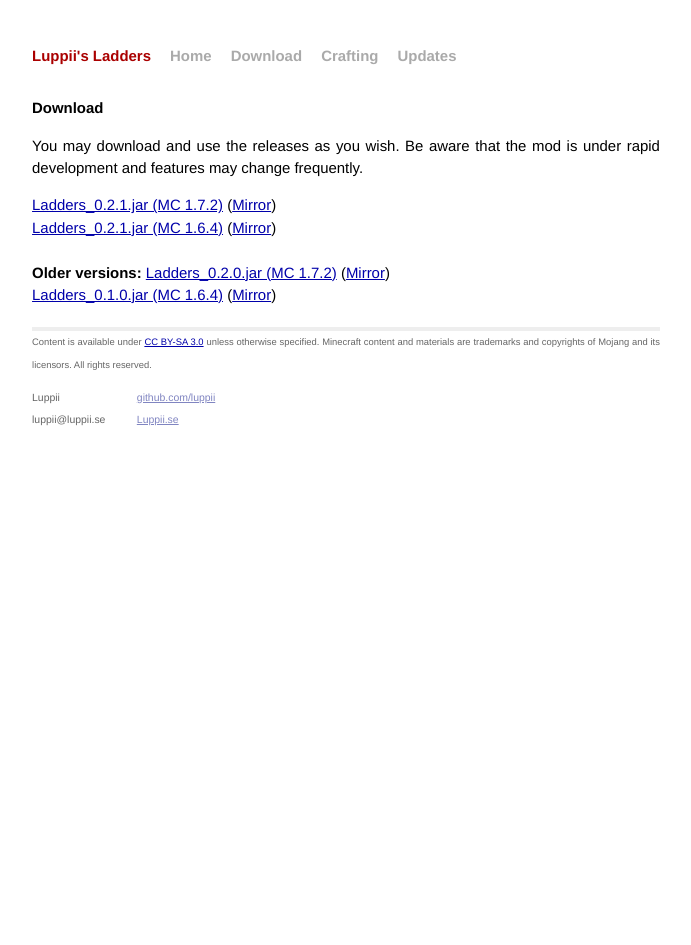
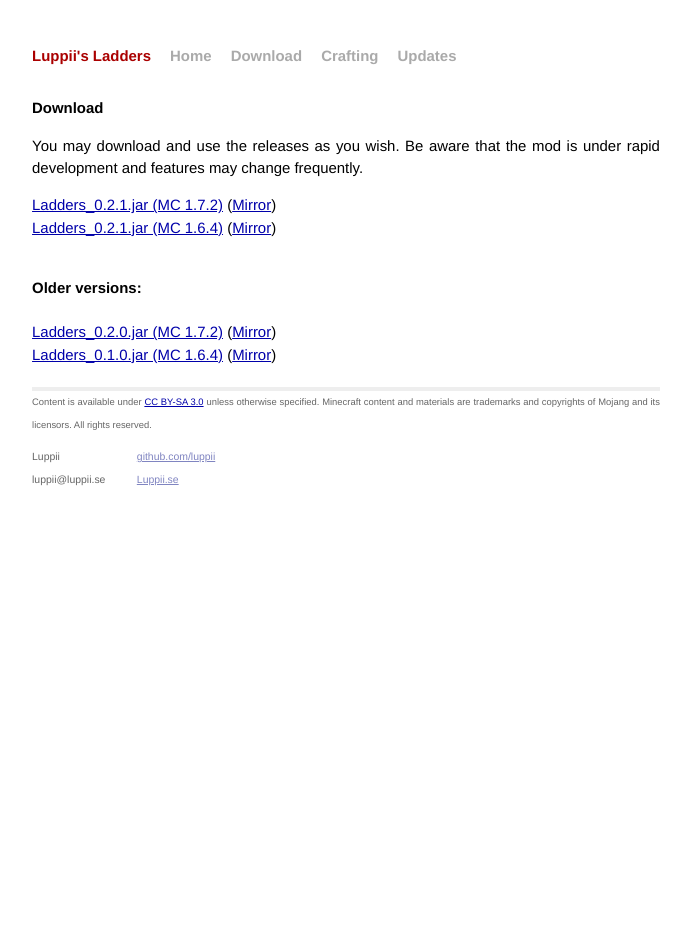
Before and after one commit to Skywebz/LLadders, a Jekyll site: the page built from download/index.html, in a window 1280 px wide. Shown: the whole page, without its empty margins (294-985 px from the left). Built offline with Jekyll 4.4.1, drawn with Linux system fonts in a browser that asks for light colours; nearby versions of some CDN libraries; Markdown is read by kramdown in place of the engine named in the settings.

Commit message:
Touchup on presentation

```diff
--- a/download/index.html
+++ b/download/index.html
@@ -17,7 +17,7 @@ old-releases:
 {% for jar in page.releases %}
     <a href="{{ jar[0] }}">{{ jar[1] }}</a>{% if jar[2] %} (<a href="{{ jar[2] }}">Mirror</a>){% endif %}<br />
 {% endfor %}<br />
-    <b>Older versions:</b>
+    <h2>Older versions:</h2><br />
 {% for jar in page.old-releases %}
     <a href="{{ jar[0] }}">{{ jar[1] }}</a>{% if jar[2] %} (<a href="{{ jar[2] }}">Mirror</a>){% endif %}<br />
 {% endfor %}
```
